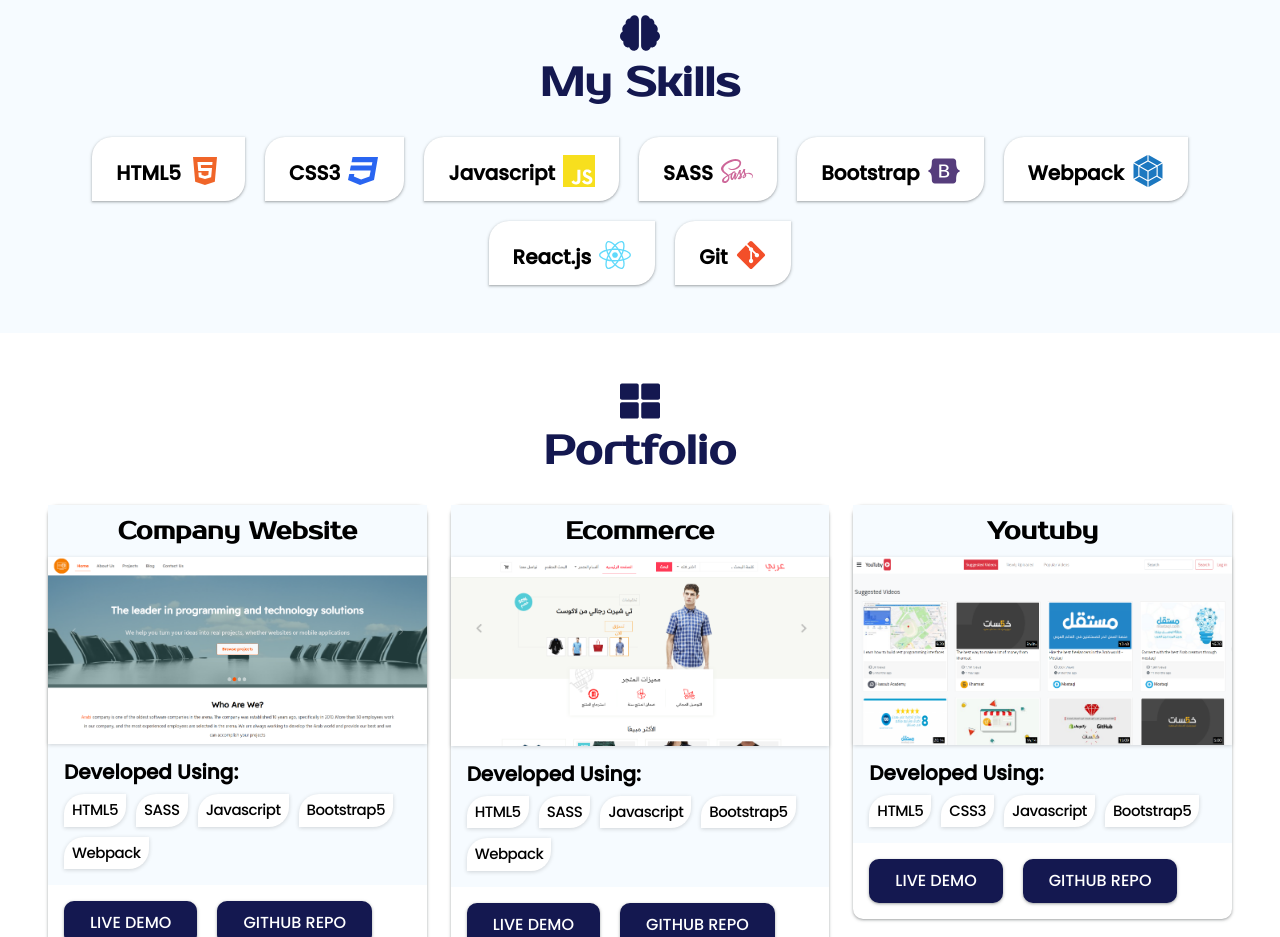
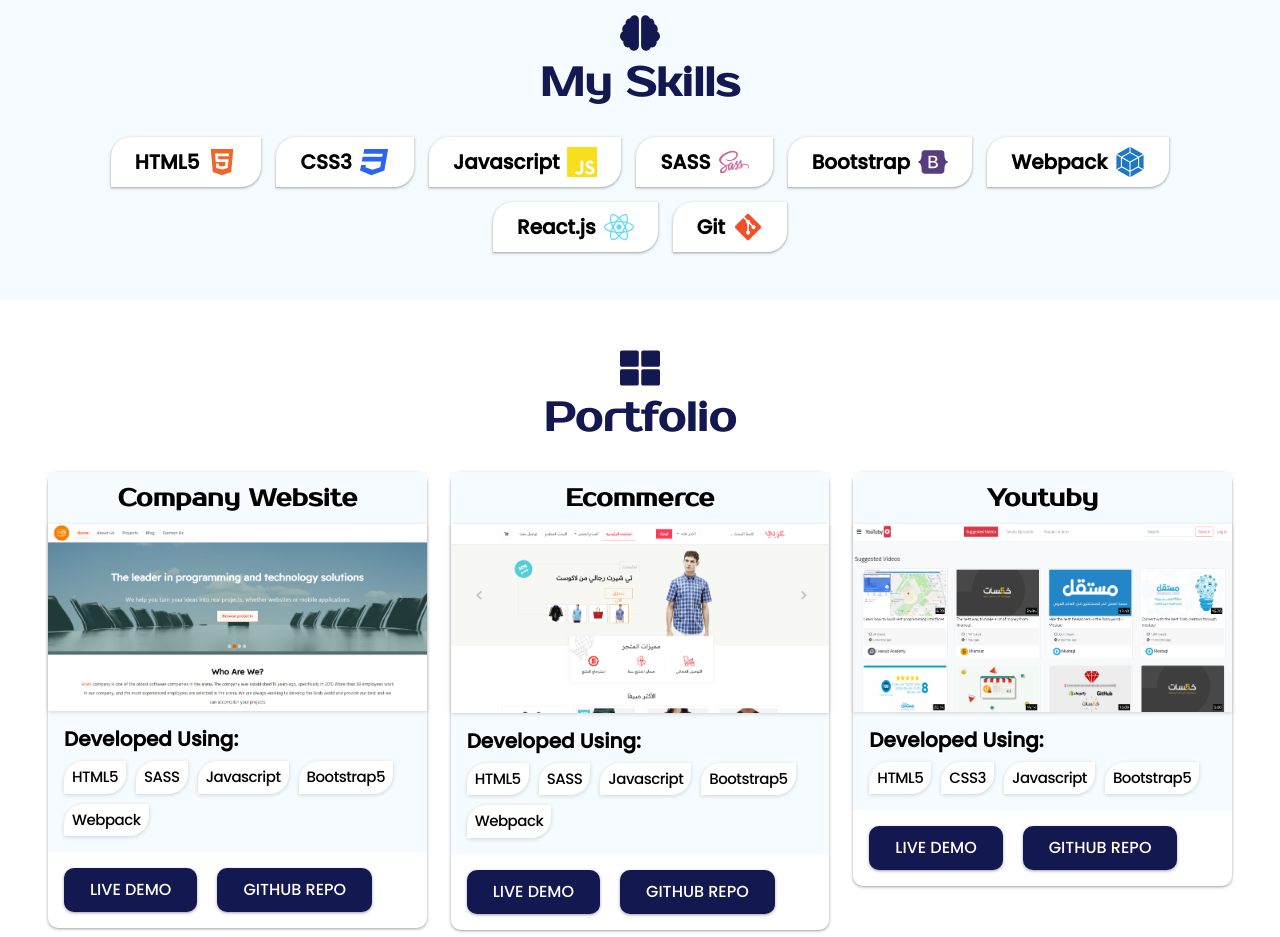
Before and after one commit to moabdalaziz1/ZIZU, a React (Create React App) app: page / in a window 1280 px wide. Shown: the part 1380-2317 px from the top of the page. Built offline with nearby package versions, Linux system fonts and the light colour scheme.

Commit message:
Added animation while scrolling

```diff
--- a/src/components/AboutMe/AboutMe.jsx
+++ b/src/components/AboutMe/AboutMe.jsx
@@ -1,14 +1,38 @@
 import './AboutMe.scss';
 import { SocialMedia } from '../index';
 import Typewriter from 'typewriter-effect';
-
+import { motion, useAnimation } from 'framer-motion';
+import { useInView } from "react-intersection-observer";
+import { useEffect } from "react";
 
 const AboutMe = () => {
 
   let myExperience = new Date().getFullYear() - 2021;
 
+  const elementVariant = {
+    visible: {scale: 1, transition: {duration: 2, type: 'spring', bounce: 0.2}},
+    hidden: {scale: 0, transition: {duration: 2, type: 'spring', bounce: 0.2}}
+  }
+
+  const control = useAnimation();
+  const [ref, inView] = useInView();
+
+  useEffect(() => {
+    if (inView) {
+      control.start('visible')
+    } else {
+      control.start('hidden')
+    }
+  }, [control, inView])
+
   return (
-    <div className='about-me'>
+    <motion.div
+      ref={ref}
+      variants={elementVariant}
+      initial='hidden'
+      animate={control}
+      className='about-me'
+    >
       <div className='my-photo'></div>
       <div className="name">
         <Typewriter
@@ -34,7 +58,7 @@ const AboutMe = () => {
           I have a Bachelor's degree in Computer Science (IT) from Kafr El-Sheikh University, Egypt.
         </p>
       </div>
-    </div>
+    </motion.div>
   )
 }
 
--- a/src/components/Certificate/Certificate.jsx
+++ b/src/components/Certificate/Certificate.jsx
@@ -1,11 +1,39 @@
 import './Certificate.scss';
 import { MainButton } from '../../components/index';
 import { BiLinkExternal } from 'react-icons/bi';
+import { motion, useAnimation } from 'framer-motion';
+import { useInView } from "react-intersection-observer";
+import { useEffect } from "react";
 
 
 const Certificate = ({ item }) => {
+
+  const elementVariant = {
+    visible: {scale: 1, opacity: 1, transition: {duration: 2, type: 'spring', bounce: 0.2}},
+    hidden: {scale: 0, opacity: 0, transition: {duration: 2, type: 'spring', bounce: 0.2}}
+  }
+
+  const control = useAnimation();
+  const [ref, inView] = useInView({
+    threshold: 0.4
+  });
+
+  useEffect(() => {
+    if (inView) {
+      control.start('visible')
+    } else {
+      control.start('hidden')
+    }
+  }, [control, inView])
+
   return (
-    <div className="col-lg-6">
+    <motion.div
+      ref={ref}
+      variants={elementVariant}
+      initial='hidden'
+      animate={control}
+      className="col-lg-6"
+    >
       <div className="certificate">
         <div className="certificate-logo">
           <img src={item.logo} className="img-fluid logo" alt={item.title} />
@@ -39,7 +67,7 @@ const Certificate = ({ item }) => {
           </a>
         </div>
       </div>
-    </div>
+    </motion.div>
   )
 }
 
--- a/src/components/Project/Project.jsx
+++ b/src/components/Project/Project.jsx
@@ -1,10 +1,37 @@
 import './Project.scss';
 import { MainButton, ProjectEye } from '../../components/index';
+import { motion, useAnimation } from 'framer-motion';
+import { useInView } from "react-intersection-observer";
+import { useEffect } from "react";
 
 const Project = ({ item }) => {
 
+  const elementVariant = {
+    visible: {scale: 1, opacity: 1, transition: {duration: 2, type: 'spring', bounce: 0.2}},
+    hidden: {scale: 0, opacity: 0, transition: {duration: 2, type: 'spring', bounce: 0.2}}
+  }
+
+  const control = useAnimation();
+  const [ref, inView] = useInView({
+    threshold: 0.4
+  });
+
+  useEffect(() => {
+    if (inView) {
+      control.start('visible')
+    } else {
+      control.start('hidden')
+    }
+  }, [control, inView])
+
   return (
-    <div className="col-lg-4 col-sm-6">
+    <motion.div
+      ref={ref}
+      variants={elementVariant}
+      initial='hidden'
+      animate={control}
+      className="col-lg-4 col-sm-6"
+    >
       <div className="project">
         <div className="project-name py-2">
           {item.title}
@@ -37,7 +64,7 @@ const Project = ({ item }) => {
           </MainButton>
         </div>
       </div>
-    </div>
+    </motion.div>
   )
 }
 
--- a/src/components/Skill/Skill.jsx
+++ b/src/components/Skill/Skill.jsx
@@ -1,15 +1,41 @@
 import './Skill.scss';
+import { motion, useAnimation } from 'framer-motion';
+import { useInView } from "react-intersection-observer";
+import { useEffect } from "react";
 
 const Skill = ({ item }) => {
+
+  const elementVariant = {
+    visible: {scale: 1, opacity: 1, transition: {duration: 2, type: 'spring', bounce: 0.3, delay: 0.1}},
+    hidden: {scale: 0, opacity: 0, transition: {duration: 2, type: 'spring', bounce: 0.3, delay: 0.1}}
+  }
+
+  const control = useAnimation();
+  const [ref, inView] = useInView();
+
+  useEffect(() => {
+    if (inView) {
+      control.start('visible')
+    } else {
+      control.start('hidden')
+    }
+  }, [control, inView])
+
   return (
-    <div className='skill'>
+    <motion.div
+      ref={ref}
+      variants={elementVariant}
+      initial='hidden'
+      animate={control}
+      className='skill'
+    >
       <span className='skill-name me-2'>
         {item.skill}
       </span>
       <span className={`skill-icon ${item.colorClass}`}>
         {item.skillIcon}
       </span>
-    </div>
+    </motion.div>
   )
 }
 
--- a/src/components/Skill/Skill.scss
+++ b/src/components/Skill/Skill.scss
@@ -3,16 +3,22 @@
 
 .skill {
   background-color: $color-white;
-  padding: $main-padding  ;
+  height: 50px;
+  padding: 0 1.5rem;
   font-size: 20px;
   font-weight: bold;
   box-shadow: $main-box-shadow;
   text-transform: none;
+  display: flex;
+  align-items: center;
   @include radius-style;
 
 }
 
-.skill-icon {font-size: 32px}
+.skill-icon {
+  display: flex;
+  font-size: 30px
+}
 
 .html {color: $html}
 .css {color: $css}
--- a/src/components/UpButton/UpButton.scss
+++ b/src/components/UpButton/UpButton.scss
@@ -7,8 +7,8 @@
   right: 30px;
   bottom: 30px;
   z-index: 2000;
-  width: 40px;
-  height: 40px;
+  width: 45px;
+  height: 45px;
   display: flex;
   align-items: center;
   justify-content: center;
--- a/src/sections/Skills/Skills.scss
+++ b/src/sections/Skills/Skills.scss
@@ -3,6 +3,6 @@
 .skills-items {
   display: flex;
   justify-content: center;
-  gap: 20px;
+  gap: 15px;
   flex-wrap: wrap;
 }
```
